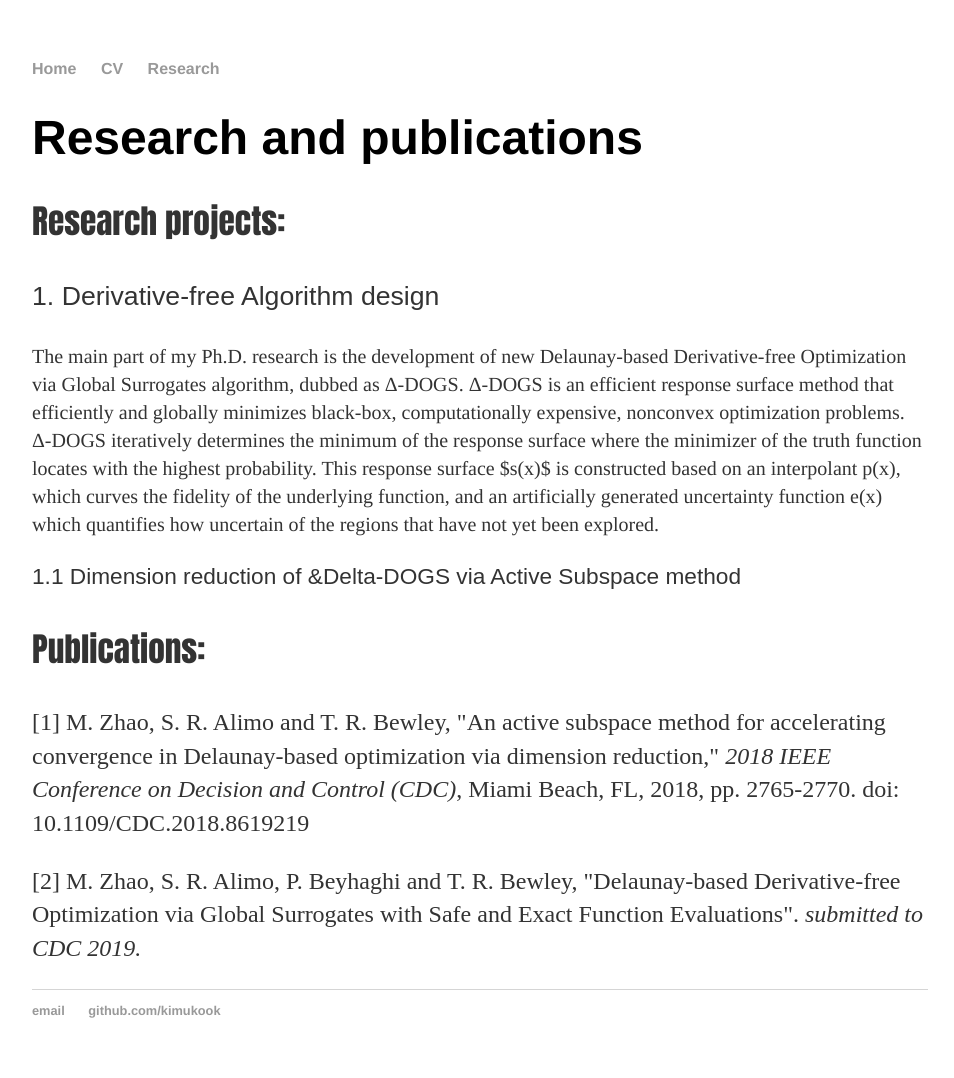
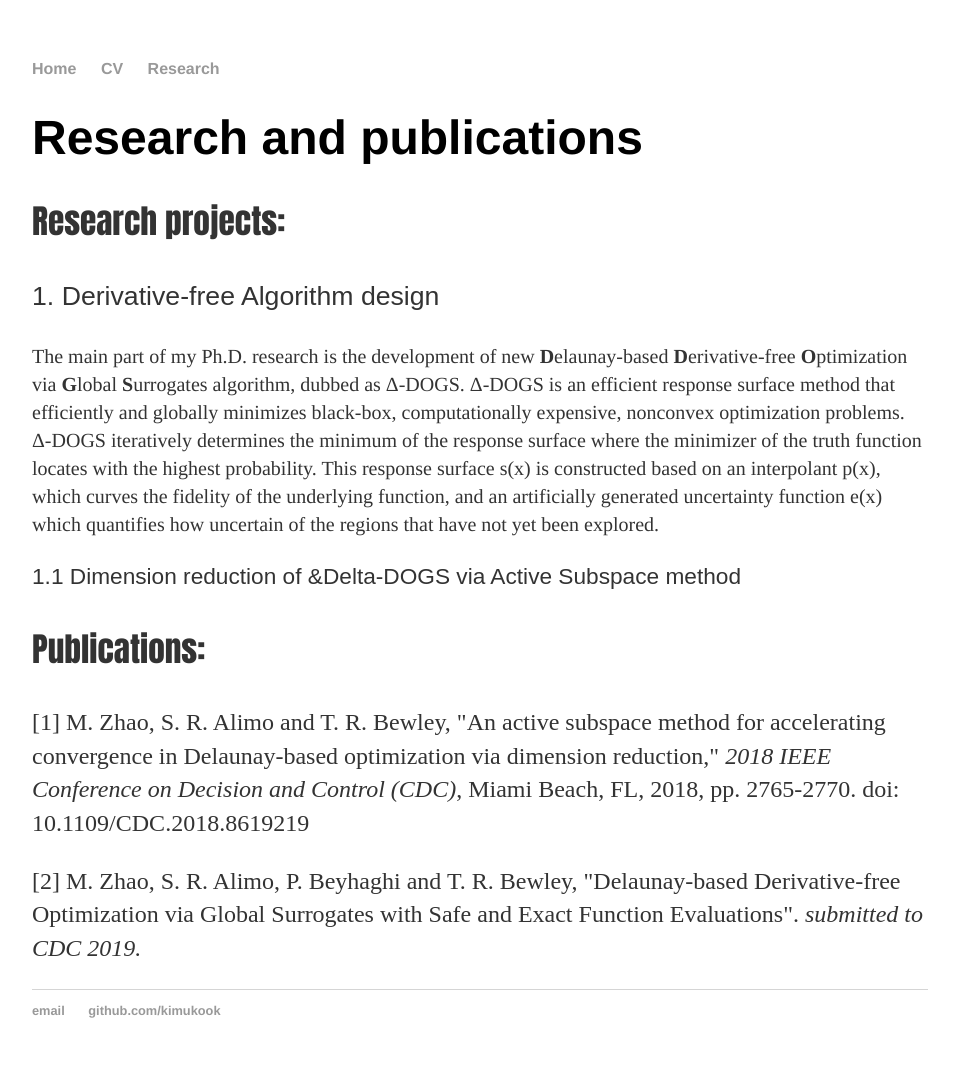
Before and after one commit to kimukook/kimukook.github.io, a Jekyll site: the page built from research/index.html, in a window 1280 px wide. Shown: the whole page, without its empty margins (160-1114 px from the left). Built offline with Jekyll 4.4.1, drawn with Linux system fonts in a browser that asks for light colours.

Commit message:
Update index.html

```diff
--- a/research/index.html
+++ b/research/index.html
@@ -2,16 +2,12 @@
 layout: default
 title: Research
 ---
-<script type="text/javascript" src="http://latex.codecogs.com/latexit.js"></script>
-<script type="text/javascript">
-LatexIT.add('p',true);
-</script>
 
 <div class="blurb">
 	<h1>Research and publications</h1>
 	<p style="font-family: Impact; font-size: 25pt;"> Research projects: </p>
 	<p style="font-family: Arial; font-size: 20pt;"> 1. Derivative-free Algorithm design</p>
-	<p style="font-family: Times; font-size: 15pt;"> The main part of my Ph.D. research is the development of new Delaunay-based Derivative-free Optimization via Global Surrogates algorithm, dubbed as &Delta;-DOGS. &Delta;-DOGS is an efficient response surface method that efficiently and globally minimizes black-box, computationally expensive, nonconvex optimization problems. &Delta;-DOGS iteratively determines the minimum of the response surface where the minimizer of the truth function locates with the highest probability. This response surface $s(x)$ is constructed based on an interpolant p(x), which curves the fidelity of the underlying function, and an artificially generated uncertainty function e(x) which quantifies how uncertain of the regions that have not yet been explored.</p>
+	<p style="font-family: Times; font-size: 15pt;"> The main part of my Ph.D. research is the development of new <b>D</b>elaunay-based <b>D</b>erivative-free <b>O</b>ptimization via <b>G</b>lobal <b>S</b>urrogates algorithm, dubbed as &Delta;-DOGS. &Delta;-DOGS is an efficient response surface method that efficiently and globally minimizes black-box, computationally expensive, nonconvex optimization problems. &Delta;-DOGS iteratively determines the minimum of the response surface where the minimizer of the truth function locates with the highest probability. This response surface s(x) is constructed based on an interpolant p(x), which curves the fidelity of the underlying function, and an artificially generated uncertainty function e(x) which quantifies how uncertain of the regions that have not yet been explored.</p>
 	<p style="font-family: Arial; font-size: 17pt;"> 1.1 Dimension reduction of &Delta-DOGS via Active Subspace method </p>
 	<p style="font-family: Impact; font-size: 25pt;"> Publications: </p>
 	<p> [1] M. Zhao, S. R. Alimo and T. R. Bewley, "An active subspace method for accelerating convergence in Delaunay-based optimization via dimension reduction," <i>2018 IEEE Conference on Decision and Control (CDC)</i>, Miami Beach, FL, 2018, pp. 2765-2770. doi: 10.1109/CDC.2018.8619219 </p>
```
